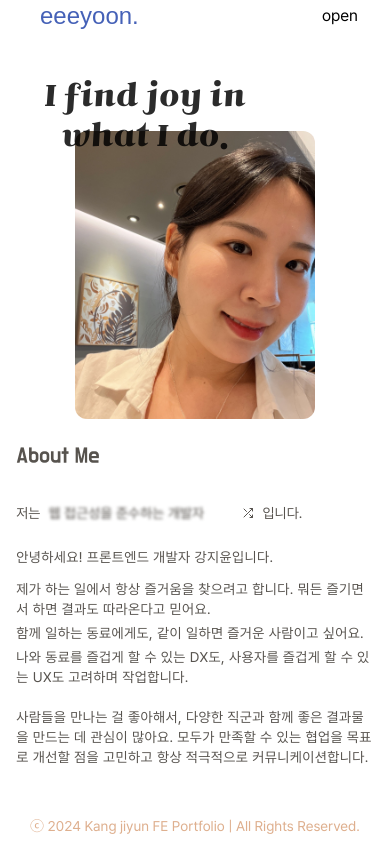
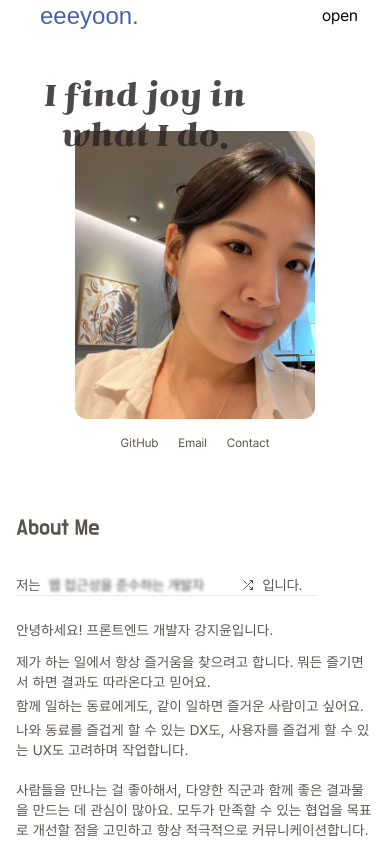
Before and after one commit to eeeyooon/portfolio, a Next.js app: page /about in a window 390 px wide. Built offline with nearby package versions, Linux system fonts and the light colour scheme; a web font is replaced by a local one.

Commit message:
style: 반응형 디자인 수정

```diff
--- a/src/app/about/page.tsx
+++ b/src/app/about/page.tsx
@@ -82,11 +82,11 @@ export default function AboutPage() {
             exit={{ opacity: 0, y: -50 }}
             transition={{ duration: 1 }}
           >
-            <p className="text-xl text-center md:text-4xl font-ghanachocolate">
+            <p className="text-xl text-center md:text-4xl font-ghanachocolate text-stone-800">
               {onBoardText}
             </p>
             <motion.span
-              className="text-xl text-center md:text-3xl font-scoreRegular mt-4"
+              className="text-lg text-center sm:text-base md:text-xl font-scoreRegular mt-6 text-stone-800"
               initial={{ opacity: 0 }}
               animate={{ opacity: 1 }}
               transition={{ delay: 1.6 }}
@@ -113,7 +113,7 @@ export default function AboutPage() {
               variants={itemVariants}
             >
               <motion.p
-                className="my-1 text-3xl text-center md:text-5xl font-ghanachocolate absolute top-12 left-7 sm:top-[3.2rem] sm:left-20 md:top-12 md:left-10 flex flex-col gap-1 md:gap-2"
+                className="my-1 text-3xl text-center md:text-5xl font-ghanachocolate absolute top-12 left-7 sm:top-[3.2rem] sm:left-20 md:top-12 md:left-10 flex flex-col gap-1 md:gap-2 text-stone-800"
                 variants={messageItemVariants}
               >
                 <span>I find joy in</span>
@@ -128,6 +128,24 @@ export default function AboutPage() {
                   priority
                   className="rounded-lg object-cover w-full h-full"
                 />
+              </div>
+              <div className="flex flex-row gap-5 text-xs md:text-base mt-4 mb-10 text-stone-600 w-full justify-center">
+                <Link
+                  href="https://github.com/eeeyooon"
+                  target="_blank"
+                  className="hover:font-semibold"
+                >
+                  GitHub
+                </Link>
+                <a
+                  href="mailto: vywns4569@gmail.com"
+                  className="hover:font-semibold"
+                >
+                  Email
+                </a>
+                <Link href="#contact" className="hover:font-semibold">
+                  Contact
+                </Link>
               </div>
             </motion.div>
             <motion.div
--- a/src/components/about/SlotMachine.tsx
+++ b/src/components/about/SlotMachine.tsx
@@ -40,7 +40,7 @@ export default function SlotMachine({ sentence }: Props) {
   }
 
   return (
-    <div className="flex items-center md:w-[800px] w-[400px] selection:bg-brown_color">
+    <div className="flex items-center sm:w-[340px] md:w-[450px] w-[300px] selection:bg-brown_color border-b">
       <span className="md:text-xl sm:text-base text-sm text-stone-600 mr-2">
         저는
       </span>
@@ -50,7 +50,7 @@ export default function SlotMachine({ sentence }: Props) {
           return (
             i === curIndex && (
               <motion.p
-                className="overflow-hidden  md:text-xl text-sm sm:text-base text-stone-600 md:w-[280px] w-[190px] sm:w-[190px]"
+                className="overflow-hidden  md:text-xl text-sm sm:text-base text-stone-600 md:w-[280px] w-[190px] sm:w-[220px]"
                 key={text}
                 custom={{ isLast }}
                 variants={variants}
```
